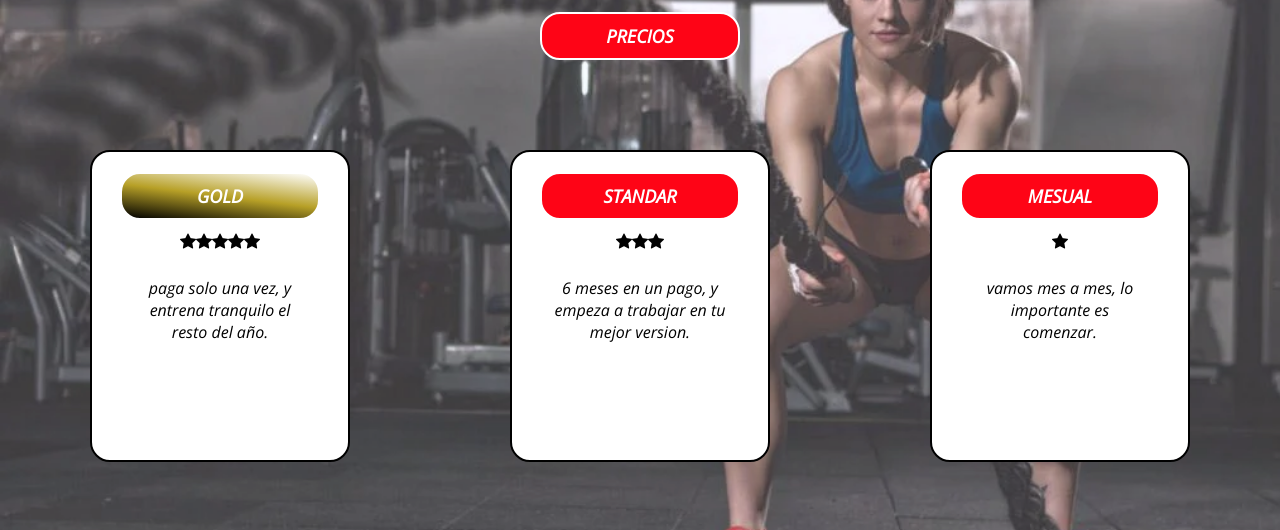
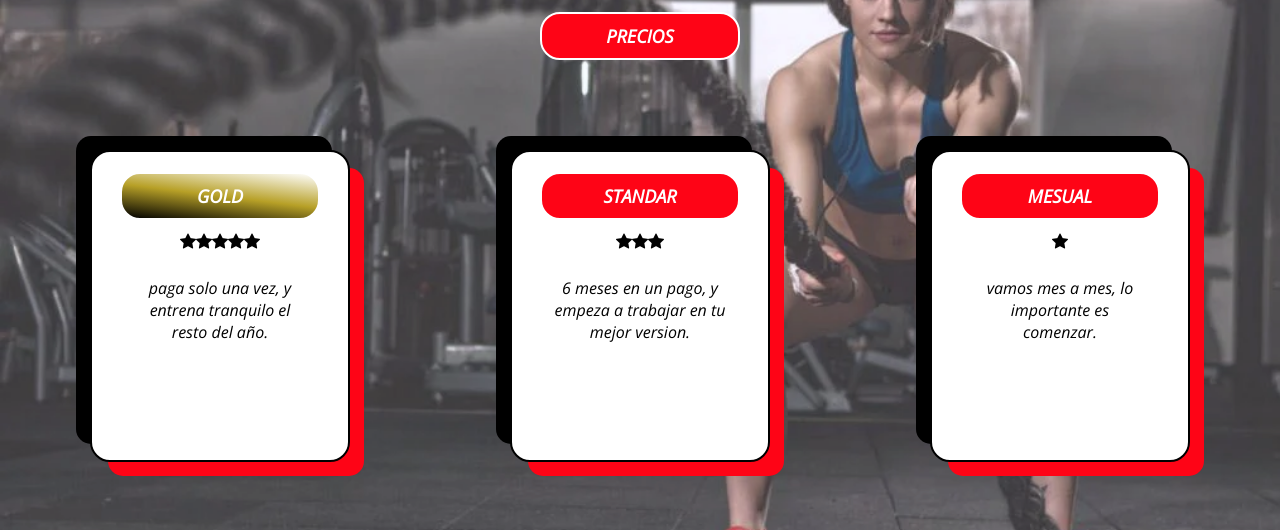
Before and after one commit to ricardoreales/entrega_final_3, a website: page views/precios.html in a window 1280 px wide. Shown: the part 188-718 px from the top of the page. Drawn offline with nearby package versions, Linux system fonts and the light colour scheme; a web font is replaced by a local one.

Commit message:
se agrego efecto sobre las div que contienen los  precios, tambien se agrego un nuevo archivo scss para los efectos llamado precios_efecto

```diff
--- /dev/null
+++ b/scss/_precios_efecto.scss
@@ -0,0 +1,51 @@
+.container-efecto-precio {
+    margin: 0 auto;
+    max-width: 1000px;
+    height: 100%;
+    display: flex;
+    align-items: center;
+    justify-content: center;
+  }
+
+  .featured-img {
+    background: $color-white;
+    width: 50%;
+    position: relative;
+
+
+    &:hover {
+      &:before {
+        bottom: 2rem;
+        right: 2rem;
+      }
+
+      &:after {
+        top: 2rem;
+        left: 2rem;
+      }
+    }
+
+    &:before,
+    &:after {
+      content: "";
+      position: absolute;
+      width: 100%;
+      height: 100%;
+      z-index: -1;
+      transition: 0.3s ease;
+    }
+
+    &:before {
+      background:$color-black;
+      border-radius: 15px;
+      bottom: 1rem;
+      right: 1rem;
+    }
+
+    &:after {
+      background: $color-red;
+      border-radius: 15px;
+      top: 1rem;
+      left: 1rem;
+    }
+  }
--- a/scss/style.scss
+++ b/scss/style.scss
@@ -10,4 +10,5 @@
 @import "actividades";
 @import "contactos";
 @import "whatsapp";
+@import "precios_efecto";
 @import "responsive";
--- a/views/precios.html
+++ b/views/precios.html
@@ -64,30 +64,19 @@
           <h1 class="animate__animated animate__fadeInDown">precios</h1>
 
           <div class="items__precios__container">
-            <div
-              class="
-                background__precios
-                items__precios
-                animate__animated animate__flipInX
-              "
-            >
+            <div class="container-efecto-precio">
+              <div class="featured-img background__precios items__precios">
                 <h1 class="h1__precios__gold">gold</h1>
                 <div class="estrellas">
                   <i class="bi bi-star-fill"></i><i class="bi bi-star-fill"></i
                   ><i class="bi bi-star-fill"></i><i class="bi bi-star-fill"></i
                   ><i class="bi bi-star-fill"></i>
                 </div>
-              <p>
-               paga solo una vez, y entrena tranquilo el resto del año.
-              </p>
+                <p>paga solo una vez, y entrena tranquilo el resto del año.</p>
               </div>
-            <div
-              class="
-                background__precios
-                items__precios
-                animate__animated animate__flipInX
-              "
-            >
+            </div>
+            <div class="container-efecto-precio">
+              <div class="featured-img background__precios items__precios">
                 <h1 class="h1__precios">standar</h1>
                 <div class="estrellas">
                   <i class="bi bi-star-fill"></i><i class="bi bi-star-fill"></i
@@ -97,22 +86,16 @@
                   6 meses en un pago, y empeza a trabajar en tu mejor version.
                 </p>
               </div>
-            <div
-              class="
-                background__precios
-                items__precios
-                animate__animated animate__flipInX
-              "
-            >
+            </div>
+            <div class="container-efecto-precio">
+              <div class="featured-img background__precios items__precios">
                 <h1 class="h1__precios">mesual</h1>
                 <div class="estrellas">
                   <i class="bi bi-star-fill"></i>
                 </div>
-              <p>
-             vamos mes a mes, lo importante es comenzar.
-              </p>
+                <p>vamos mes a mes, lo importante es comenzar.</p>
               </div>
-
+            </div>
           </div>
         </div>
       </main>
```
Also changed, not shown: css/main.css. Lines whose indentation alone changed are shown as unchanged.
